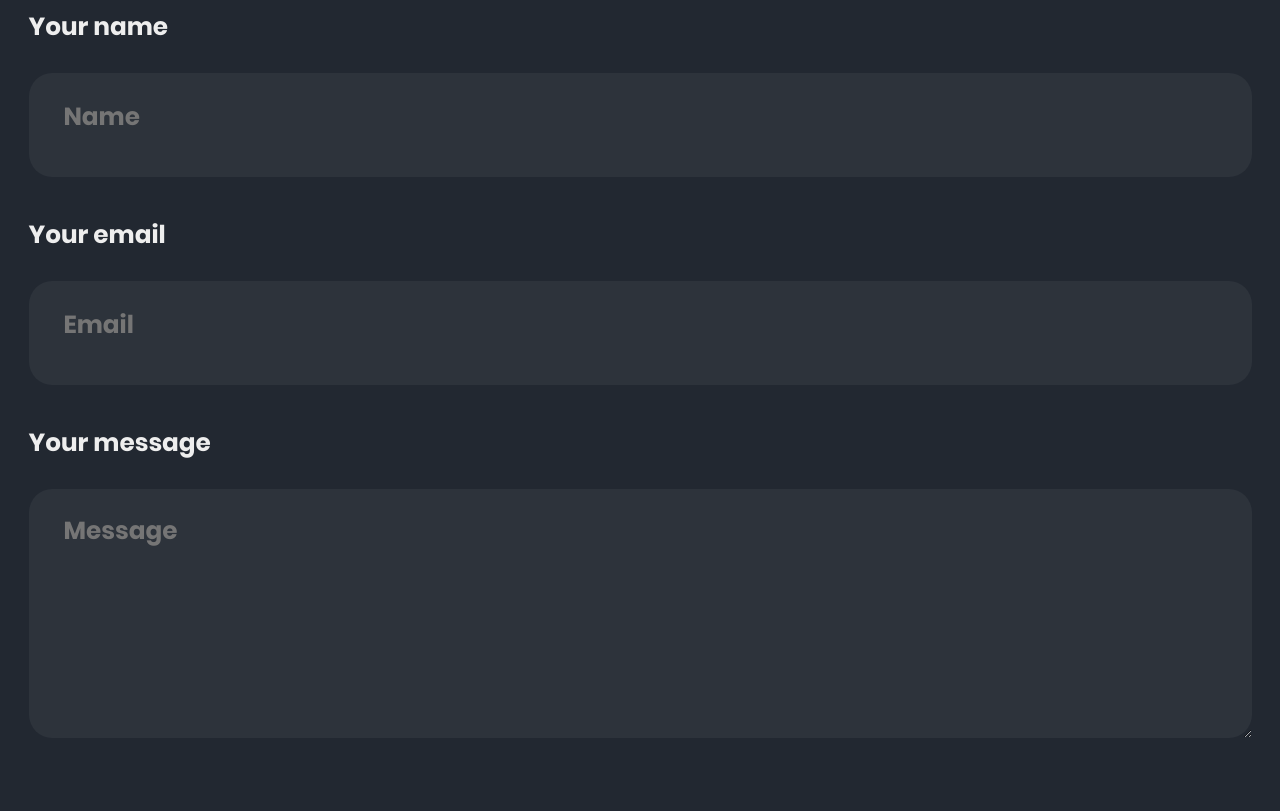
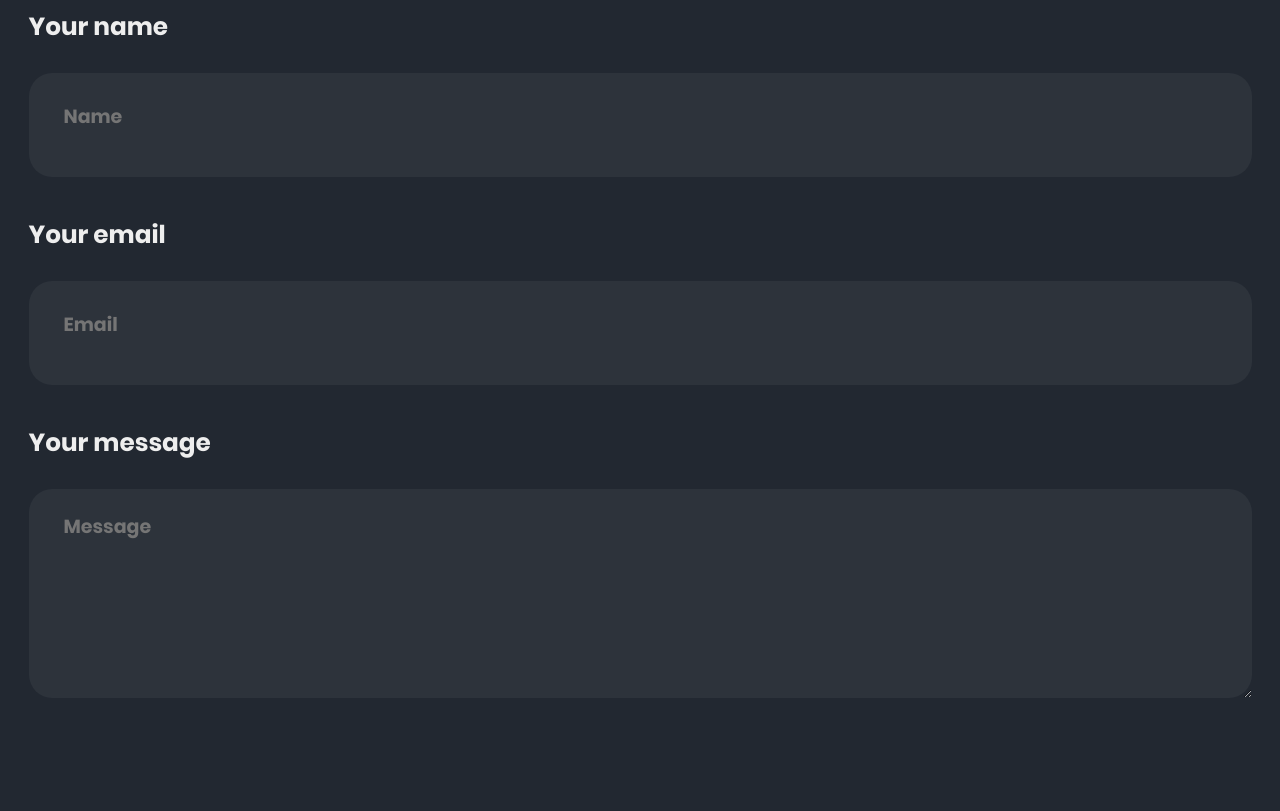
Before and after one commit to RaheemNadeem/abdul_dev_portfolio, a PHP site: page / in a window 1280 px wide. Shown: the part 4965-5776 px from the top of the page. After the commit the page ends 5662 px from the top, so only its background shows below. Run offline with PHP 8.4, Linux system fonts and the light colour scheme.

Commit message:
fixed text box padding

```diff
--- a/style.css
+++ b/style.css
@@ -177,14 +177,19 @@ border-bottom: 1px solid rgba(238, 238, 238, 0.1);
     background-color: rgba(57, 62, 70, 0.5);
     color: rgba(238, 238, 238, 0.5);
     font-family: poppins-bold;
-    font-size: 1.3rem;
+    font-size: 1rem;
     width: 100%;
     padding-left: 1.84rem;
+    padding-right: 1.84rem;
     padding-top: 1.23rem;
     padding-bottom: 2.15rem;
     border-radius: 1.23rem;
     border: none;
     margin-bottom: 2.07rem;
+}
+
+.contact-section input,textarea:focus-visible{
+    border: none;
 }
 
 .contact-section textarea{
```
